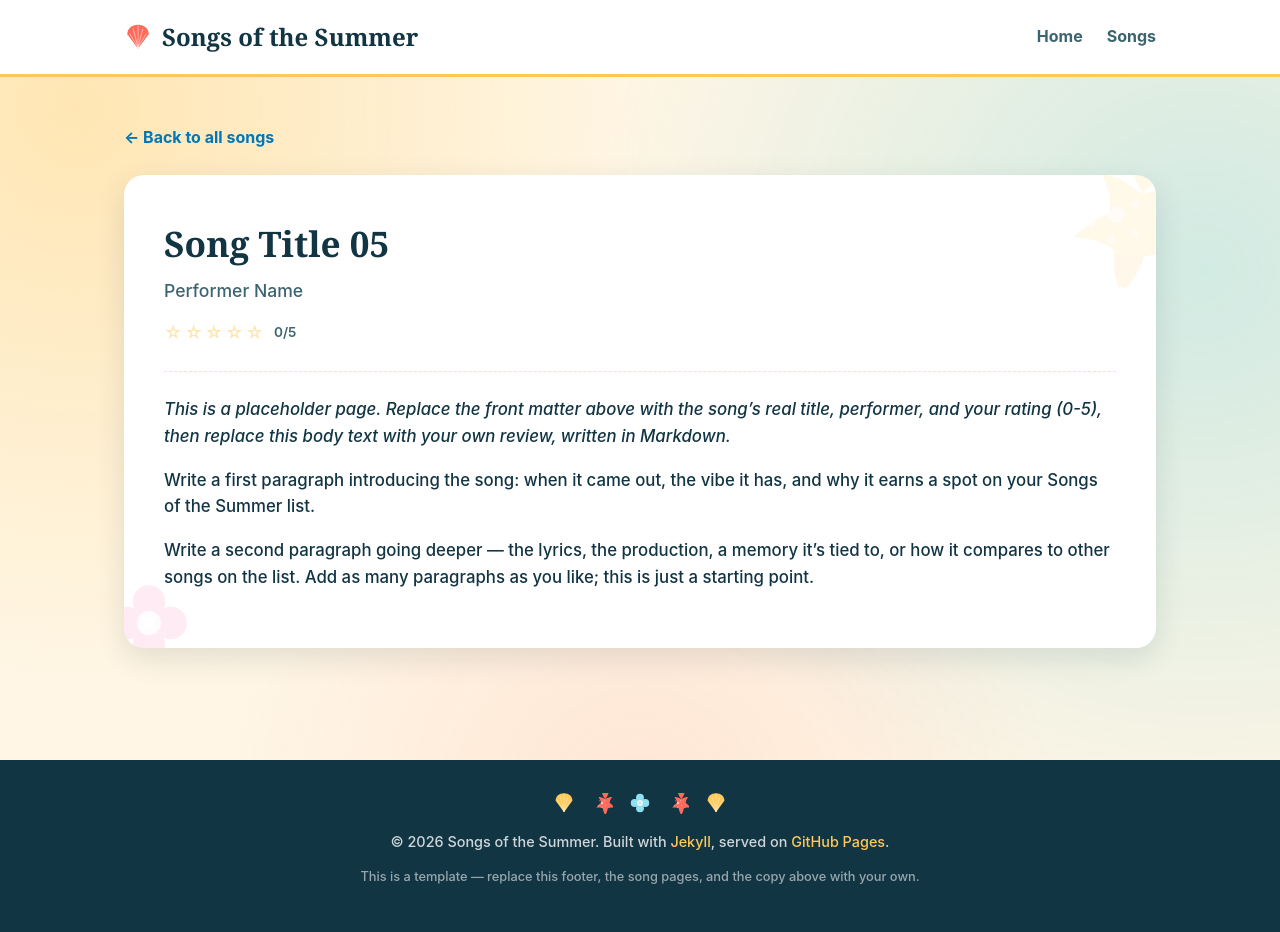
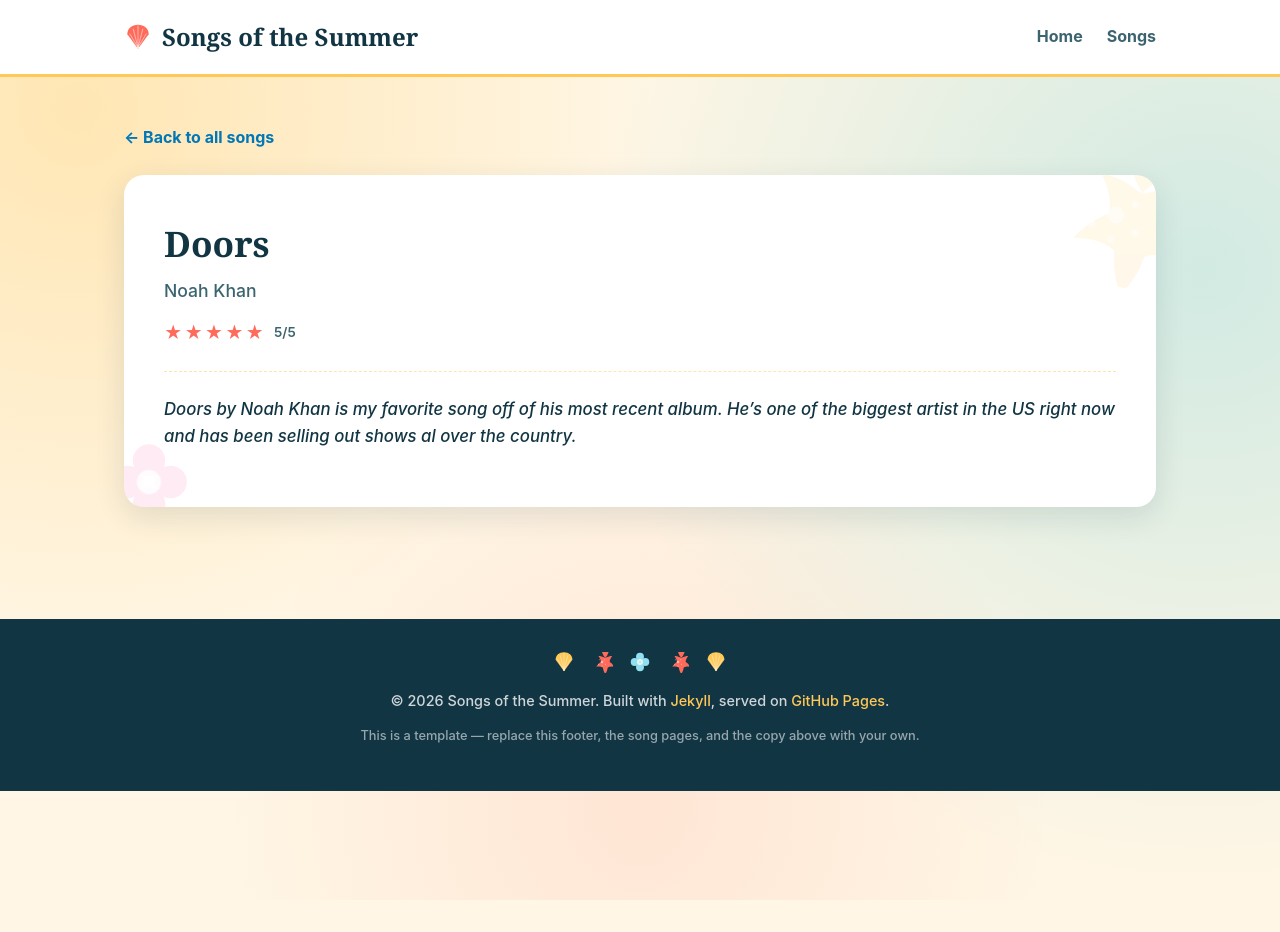
Before and after one commit to zachbranum/songsofthesummer26, a Jekyll site: the page built from _songs/song-05.md, in a window 1280 px wide. Built offline with Jekyll 4.4.1, drawn with Linux system fonts in a browser that asks for light colours; after the commit the page ends 900 px from its top, so only the background shows below that.

Commit message:
Modify song entry for 'Doors' by Noah Khan
Updated song details and added a review for 'Doors' by Noah Khan.

```diff
--- a/_songs/song-05.md
+++ b/_songs/song-05.md
@@ -1,17 +1,8 @@
 ---
 song_number: 5
-title: "Song Title 05"
-performer: "Performer Name"
-rating: 0
+title: "Doors"
+performer: "Noah Khan"
+rating: 5
 ---
 
-_This is a placeholder page. Replace the front matter above with the song's real
-title, performer, and your rating (0-5), then replace this body text with your
-own review, written in Markdown._
-
-Write a first paragraph introducing the song: when it came out, the vibe it
-has, and why it earns a spot on your Songs of the Summer list.
-
-Write a second paragraph going deeper &mdash; the lyrics, the production, a
-memory it's tied to, or how it compares to other songs on the list. Add as
-many paragraphs as you like; this is just a starting point.
+_Doors by Noah Khan is my favorite song off of his most recent album. He's one of the biggest artist in the US right now and has been selling out shows al over the country._
```
